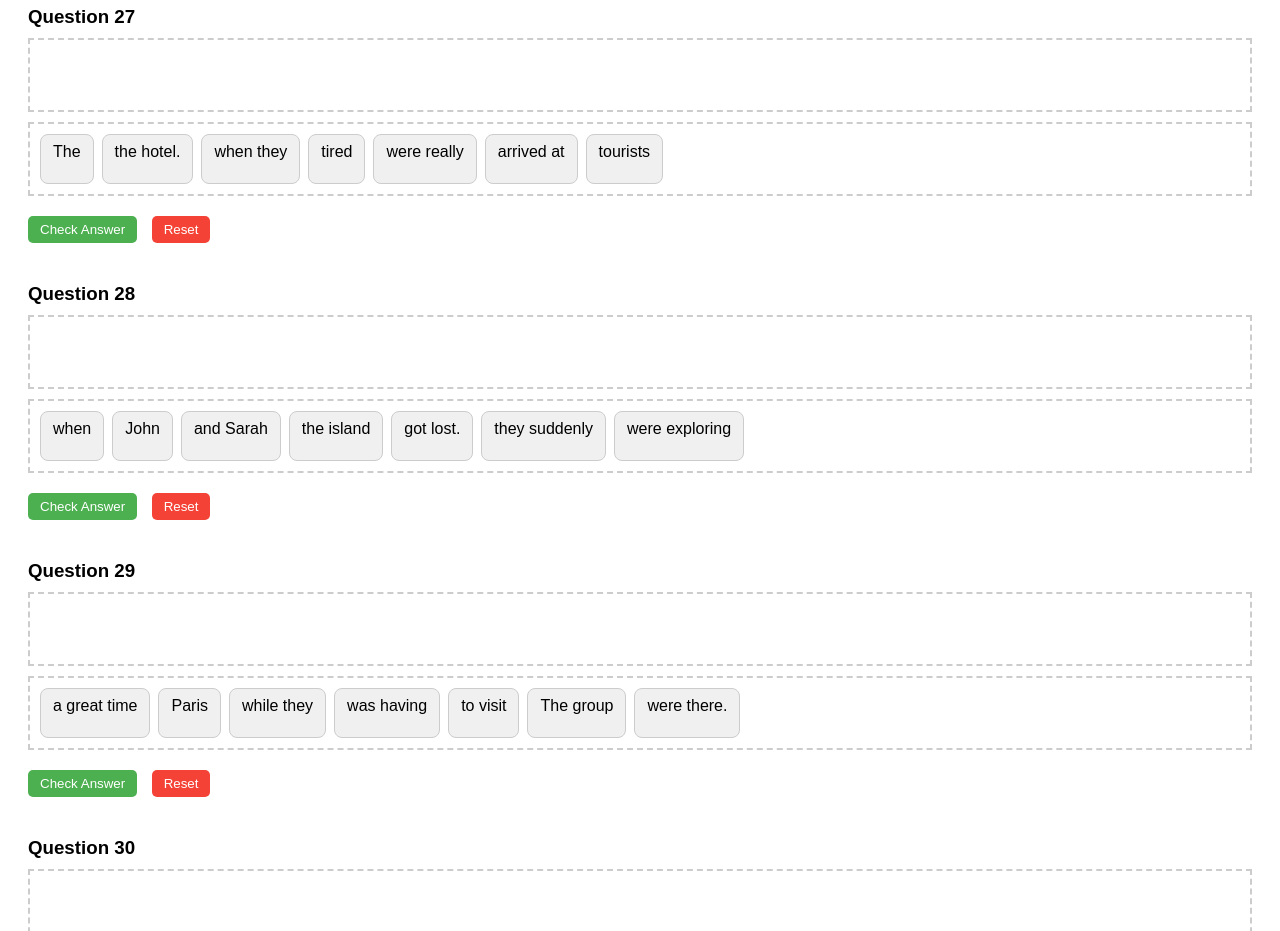
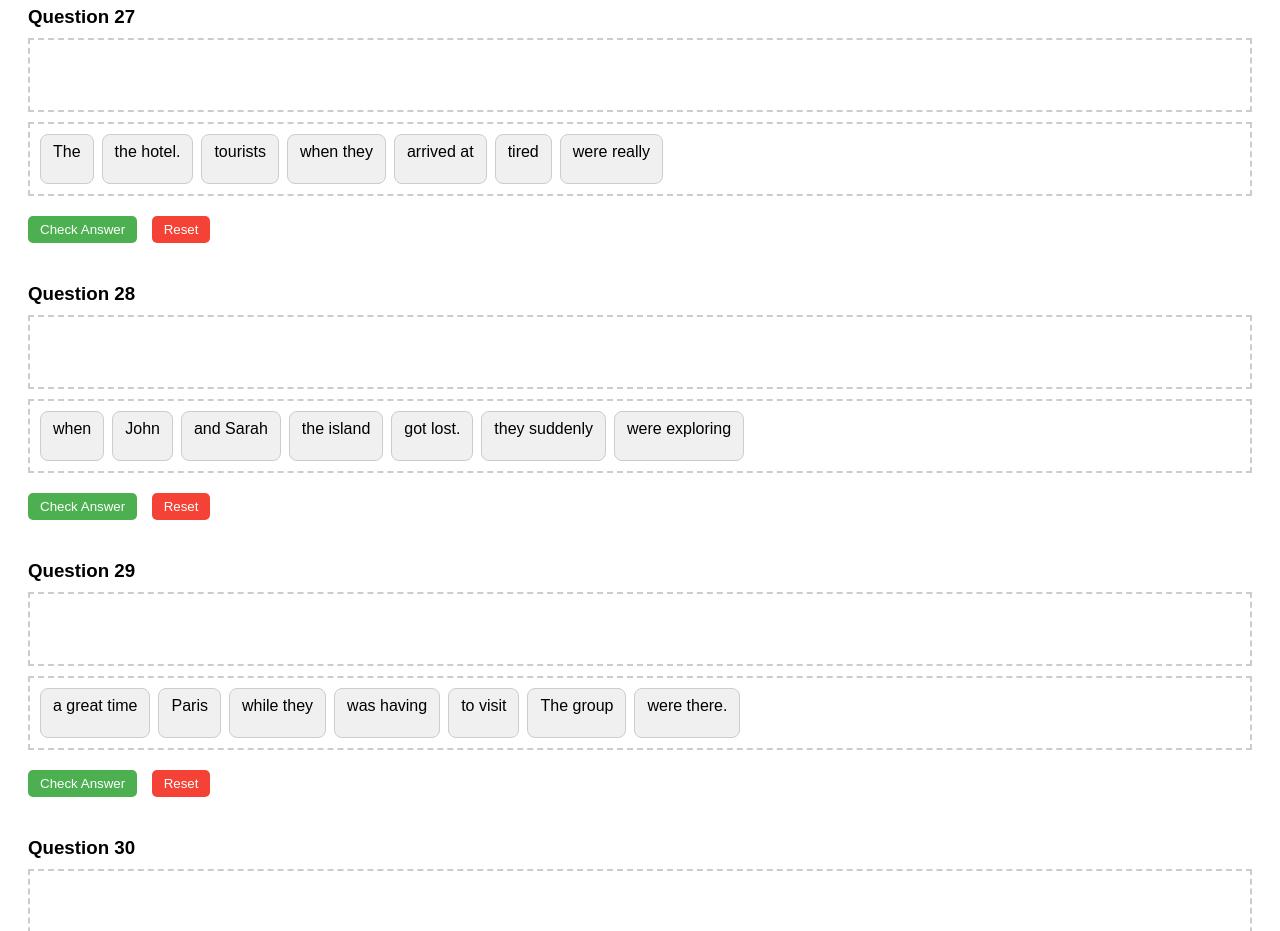
Before and after one commit to ndbien/tienganh, a plain HTML site: page index.html in a window 1280 px wide. Shown: the part 7280-8211 px from the top of the page. Drawn offline with Linux system fonts and the light colour scheme.

Commit message:
Update index.html

```diff
--- a/index.html
+++ b/index.html
@@ -60,7 +60,7 @@
       { id: 24, title: "Question 24", words: ["the", "sporting", "events?", "Why", "we", "organize", "have to", "do"], correct: ["Why", "do", "we", "have to", "organize", "the", "sporting", "events?"] },
       { id: 25, title: "Question 25", words: ["play", "you", "could", "What sport", "at", "you", "high school?", "when", "were"], correct: ["What sport", "could", "you", "play", "when", "you", "were", "at", "high school?"] },
       { id: 26, title: "Question 26", words: ["they couldn’t", "but", "get tickets.", "went to", "the theatre,", "They"], correct: ["They", "went to", "the theatre,", "but", "they couldn’t", "get tickets."] },
-     { id: 27, title: "Question 27", words: ["The", "tourists", "were really", "tired", "when they", "arrived at", "the hotel."], correct: ["The", "tourists", "were really", "tired", "when they", "arrived at", "the hotel."] },
+     { id: 27, title: "Question 27", words: ["The", "were really", "arrived at", "when they", "tourists", "tired", "the hotel."], correct: ["The", "tourists", "were really", "tired", "when they", "arrived at", "the hotel."] },
       { id: 28, title: "Question 28", words: ["were exploring", "and Sarah", "when", "got lost.", "John", "the island", "they suddenly"], correct: ["John", "and Sarah", "were exploring", "the island", "when", "they suddenly", "got lost."] },
       { id: 29, title: "Question 29", words: ["a great time", "while they", "to visit", "were there.", "The group", "was having", "Paris"], correct: ["The group", "was having", "a great time", "while they", "were there", "to visit", "Paris."] },
       { id: 30, title: "Question 30", words: ["sightseeing", "was going", "yesterday.", "the city", "all day", "She", "in"], correct: ["She", "was going", "sightseeing", "in", "the city", "all day", "yesterday."] },
```
